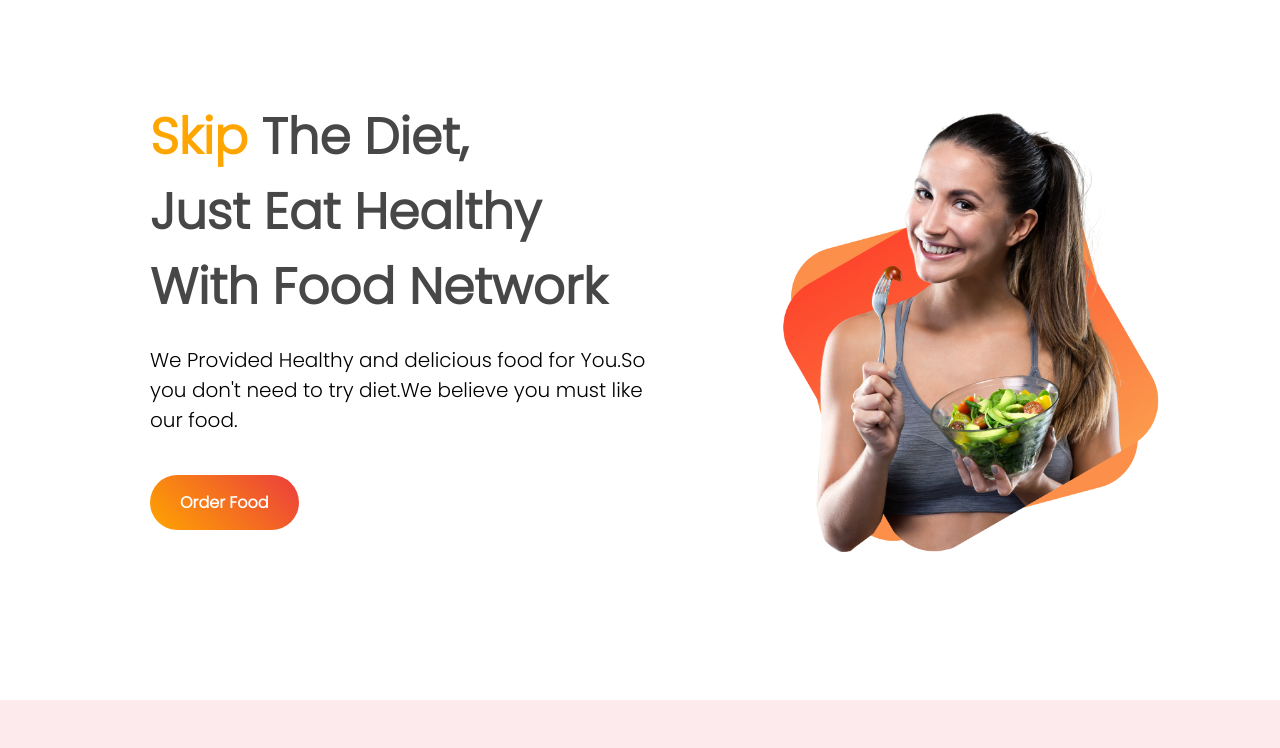
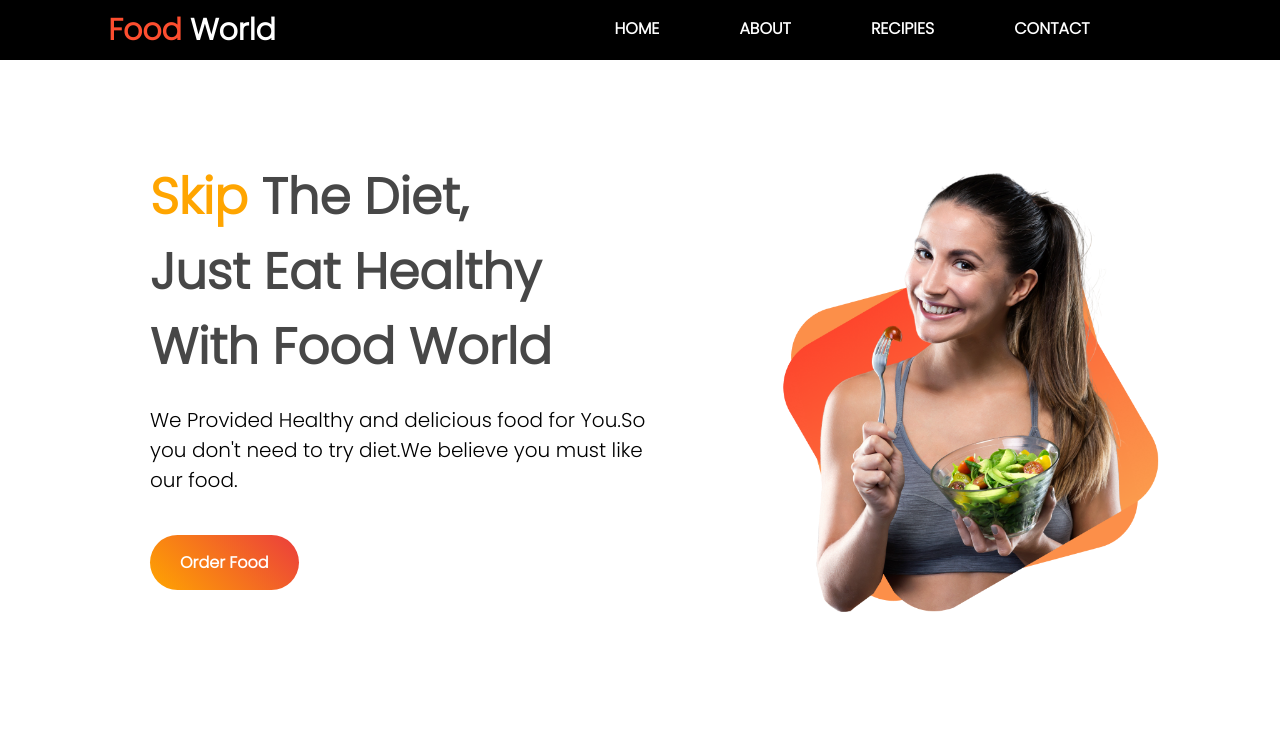
Before and after one commit to toufiq007/AssignmentOne, a plain HTML site: page index.html in a window 1280 px wide. Shown: the top 748 px of the page. Drawn offline with Linux system fonts and the light colour scheme.

Commit message:
header section and navbar added

```diff
--- a/css/style.css
+++ b/css/style.css
@@ -2,7 +2,42 @@ body {
   margin: 0;
   font-family: "Poppins", sans-serif;
 }
-
+/* Starting Header Section */
+.header-section{
+  display: flex;
+  height: 60px;
+  background: #000;
+  color: #fff;
+}
+.logo-area{
+  width: 30%;
+  display: flex;
+  align-items: center;
+  justify-content: center;
+}
+.logo-area h2{
+  font-weight: bold;
+  font-size: 30px;
+}
+.logo-area span{
+  color: #FD4E2F;
+}
+.menu-area {
+  width: 70%;
+}
+.menu-area ul{
+  display: flex;
+  justify-content: center;
+  align-items: center;
+  list-style: none;
+}
+.menu-area ul li a{
+  text-decoration: none;
+  text-transform: uppercase;
+  color: #fff;
+  font-weight: bold;
+  padding: 0 40px;;
+}
 /* Starting Hero Section */
 .hero-section {
   display: flex;
@@ -10,7 +45,6 @@ body {
   align-items: center;
   justify-content: space-around;
 }
-
 .container {
   width: 50%;
 }
@@ -28,7 +62,6 @@ body {
   color: #1b1b1bce;
 }
 #content p {
-  /* margin-left: 20px; */
   font-size: 20px;
 }
 .btn {
@@ -45,14 +78,13 @@ body {
   margin-top: 50px;
   width: 80%;
 }
-
 /* Ending Hero Section */
 
 /* Starting About us Section */
 .about-section {
   margin-top: 70px;
   display: flex;
-  height: 600px;
+  min-height: 600px;
   align-items: center;
   background-image: url(../img/background-bannar.jpg);
   background-repeat: no-repeat;
@@ -88,7 +120,6 @@ body {
   color: #1b1b1bce;
   font-weight: bold;
 }
-
 .food-items {
   display: flex;
   justify-content: space-evenly;
@@ -118,7 +149,6 @@ body {
   display: flex;
   justify-content: center;
   background: #fff;
-  /* border: 1px solid black; */
   padding: 20px 40px;
   box-shadow: 0px 0px 40px gray;
   border-radius: 20px;
--- a/index.html
+++ b/index.html
@@ -1,6 +1,5 @@
 <!DOCTYPE html>
 <html lang="en">
-
 <head>
   <meta charset="UTF-8">
   <meta http-equiv="X-UA-Compatible" content="IE=edge">
@@ -11,18 +10,33 @@
   <link href="https://fonts.googleapis.com/css2?family=Poppins:wght@300&display=swap" rel="stylesheet">
   <link rel="stylesheet" href="css/style.css">
 </head>
+<body>
 
-<body>
+  <!-- Start Header Section -->
+  <section class="header-section">
+    <div class="logo-area">
+      <h2><span>Food</span> World</h2>
+    </div>
+    <div class="menu-area">
+      <ul>
+        <li><a href="#">Home</a></li>
+        <li><a href="#">About</a></li>
+        <li><a href="#">Recipies</a></li>
+        <li><a href="#">Contact</a></li>
+      </ul>
+    </div>
+  </section>
+  <!-- Ending Header Section -->
 
   <!-- Starting Hero Section -->
   <section class="hero-section">
     <div id="content" class="container">
       <h1><span>Skip</span> The Diet,</h1>
       <h1>Just Eat Healthy</h1>
-      <h1>With Food Network</h1>
+      <h1>With Food World</h1>
       <p>We Provided Healthy and delicious food for You.So you don't need to try diet.We believe you must like our food.
       </p>
-      <a href="http://www.facebook.com" class="btn">Order Food</a>
+      <a href="https://www.foodpanda.com.bd/" target="_blank" class="btn">Order Food</a>
     </div>
     <div class="container">
       <img src="img/BannerImage.png" alt="Jhankar bhai">
@@ -41,12 +55,12 @@
         resturants.I hope you all likes this food.We have many common and natural dishes all over the world.We have the
         famous bengali food like Sorshe Elish, Kala-bhuna, Kacchi Biriyani,Moglai-porota etc.So if don't miss this
         famous items please stay tune with us.</p>
-      <a href="#" class="btn">Contact Me</a>
+      <a href="https://www.facebook.com/groups/FoodPanda.BangladesHD" target="_blank" class="btn">Contact Me</a>
     </div>
   </section>
   <!-- Ending Hero Section -->
 
-  <!-- Starting Recipies Section -->
+  <!-- Starting Recipies and followers Section -->
   <section class="recipies-section">
     <div class="recipie-content">
       <h2>My Recipies</h2>
@@ -94,7 +108,7 @@
       </div>
     </div>
   </section>
-  <!-- Ending Followers Section -->
+  <!-- Ending Recipies and  Followers Section -->
 
   <!-- Starting Testimonial Section -->
   <section class="testimonial-section">
@@ -125,7 +139,7 @@
       <input type="tel" class="form-items" placeholder="Your Phone">
       <input type="password" class="form-items" placeholder="Your password">
       <textarea name="bio" id="" cols="30" rows="10" class="form-items" placeholder="Write Your Text"></textarea>
-      <a href="#" class="btn">Send</a>
+      <a href="https://www.facebook.com/groups/completewebdevelopment4/" target="_blank" class="btn">Send</a>
     </form>
   </section>
   <!-- Ending Contact Form Section -->
```
